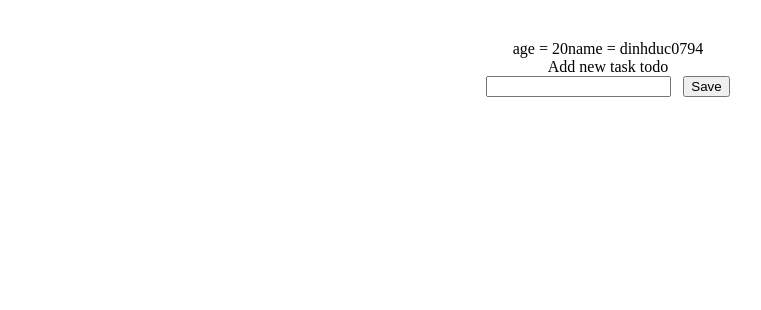
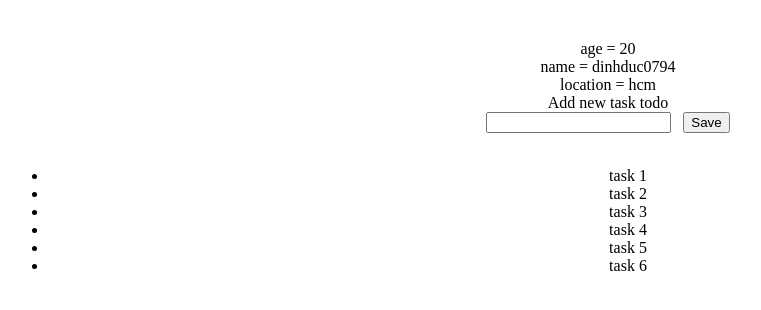
Before and after one commit to dinhduc0794/nextjs-using-typescript-project, a React (Vite) app: page / in a window 1280 px wide. Shown: the top 310 px of the page, without its empty margins (32-793 px from the left). Built offline with nearby package versions, Linux system fonts and the light colour scheme.

Commit message:
render list

```diff
--- a/src/App.tsx
+++ b/src/App.tsx
@@ -10,6 +10,8 @@ function App() {
     address: "hcm"
   }
 
+  const tasks = ["task 1", "task 2", "task 3", "task 4", "task 5", "task 6"]
+
   return (
     <div>
       <div className="parent">
@@ -21,6 +23,15 @@ function App() {
         age = {age}
         dinhduc = {info}
       />
+
+      <br />
+      <ul>
+        {tasks.map((item, index) => {
+          return (
+            <li key = {index}>{item}</li>
+          )
+        })}
+      </ul>
     </div>
   )
 }
--- a/src/todo/input.todo.tsx
+++ b/src/todo/input.todo.tsx
@@ -22,7 +22,12 @@ const InputTodo = (props: IProps) => {     // keyword any -> off type checking
         <div>
             <div>
                 age = {age}
+            </div>
+            <div>
                 name = {name}
+            </div>
+            <div>
+                location = {props.dinhduc.address}
             </div>
             <div>Add new task todo</div>
             <input type="text" />
```
